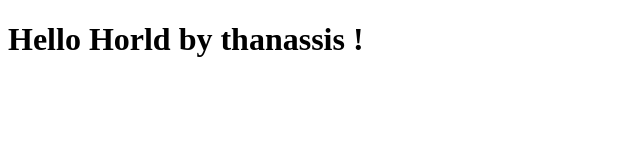
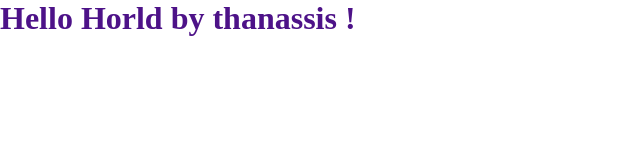
Before and after one commit to a8anassis/myproject, a plain HTML site: page index.html in a window 1280 px wide. Shown: the whole page, without its empty margins (0-640 px from the left). Drawn offline with Linux system fonts and the light colour scheme.

Commit message:
index css v4

```diff
--- /dev/null
+++ b/css/index.css
@@ -0,0 +1,8 @@
+* {
+    margin: 0;
+    box-sizing: border-box;
+}
+
+h1 {
+    color: rgb(77, 18, 136);
+}
--- a/index.html
+++ b/index.html
@@ -4,6 +4,7 @@
     <meta charset="UTF-8">
     <meta name="viewport" content="width=device-width, initial-scale=1.0">
     <title>My First Git Project</title>
+    <link rel="stylesheet" href="./css/index.css">
 </head>
 <body>
 
```
